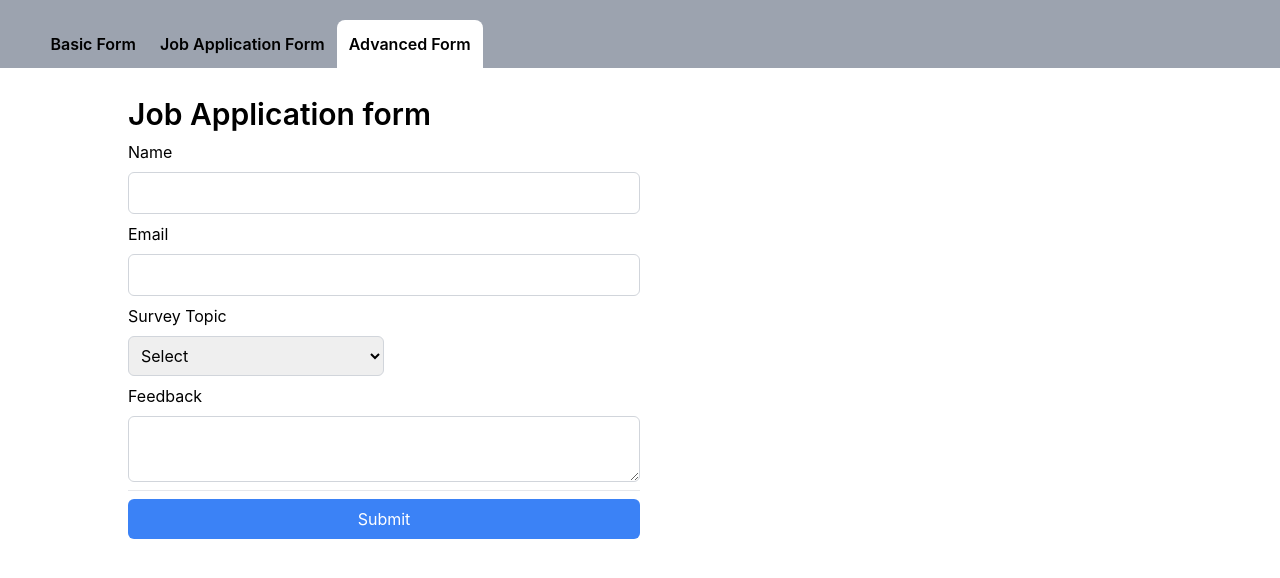
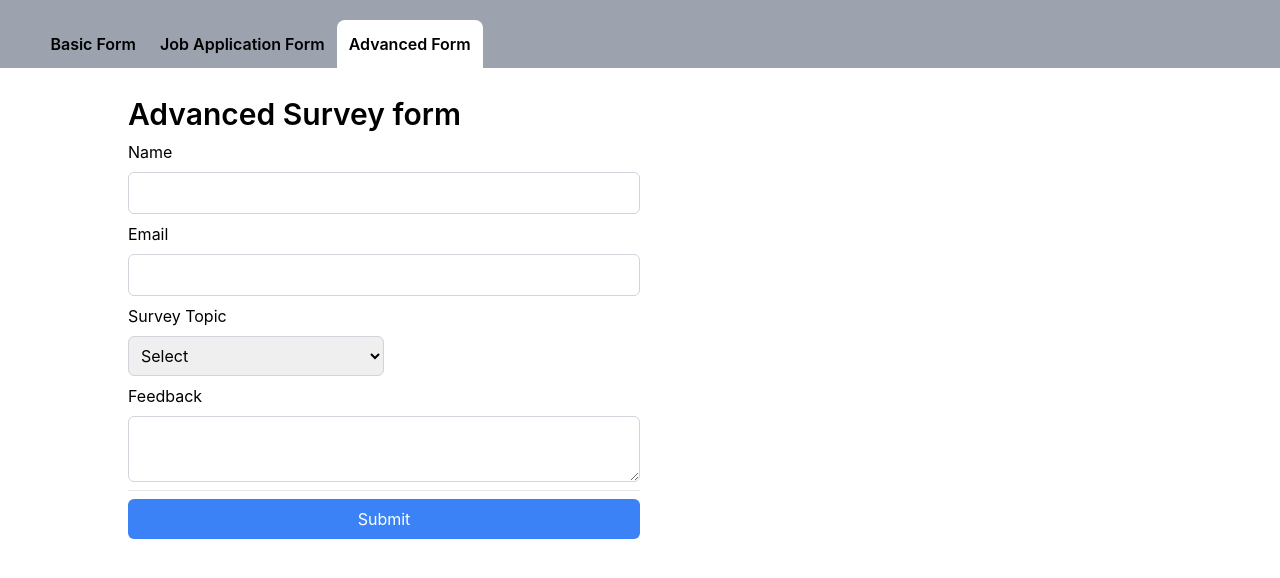
Before and after one commit to pabitra-kumar/react-forms, a React (Create React App) app: page /advanced_form in a window 1280 px wide. Shown: the top 578 px of the page. Built offline with nearby package versions, Linux system fonts and the light colour scheme.

Commit message:
small bug

```diff
--- a/src/pages/AdvancedForm.jsx
+++ b/src/pages/AdvancedForm.jsx
@@ -24,7 +24,7 @@ export const AdvancedForm = () => {
     if (!frm) {
         return (
             <main className='w-full min-h-[100vh] flex justify-center items-center'>
-                <div className='bg-green-100 p-5 rounded-md'>
+                <div className='bg-green-100 p-5 rounded-lg'>
                     <h1 className='text-2xl font-semibold'>Your form has been submitted successfully!</h1>
                     <p className='text-lg'>Name: {formData.name}</p>
                     <p className='text-lg'>Email: {formData.email}</p>
@@ -64,7 +64,7 @@ export const AdvancedForm = () => {
         return (
             <main className='px-[10vw] py-5'>
                 <header className='text-3xl font-semibold py-2'>
-                    Job Application form
+                    Advanced Survey form
                 </header>
                 <form className='flex flex-col gap-2 w-1/2 max-md:w-full max-lg:w-3/4' onSubmit={handleSubmit}>
 
--- a/src/pages/BasicForm.jsx
+++ b/src/pages/BasicForm.jsx
@@ -23,7 +23,7 @@ export const BasicForm = () => {
     if (!frm) {
         return (
             <main className='w-full min-h-[100vh] flex justify-center items-center'>
-                <div className='bg-green-100 p-5 rounded-md'>
+                <div className='bg-green-100 p-5 rounded-lg'>
                     <h1 className='text-2xl font-semibold'>Your form has been submitted successfully!</h1>
                     <p className='text-lg'>Name: {formData.name}</p>
                     <p className='text-lg'>Email: {formData.email}</p>
--- a/src/pages/JobForm.jsx
+++ b/src/pages/JobForm.jsx
@@ -32,7 +32,7 @@ export const JobForm = () => {
     if (!frm) {
         return (
             <main className='w-full min-h-[100vh] flex justify-center items-center'>
-                <div className='bg-green-100 p-5 rounded-md'>
+                <div className='bg-green-100 p-5 rounded-lg'>
                     <h1 className='text-2xl font-semibold'>Your form has been submitted successfully!</h1>
                     <p className='text-lg'>Name: {formData.name}</p>
                     <p className='text-lg'>Email: {formData.email}</p>
```
